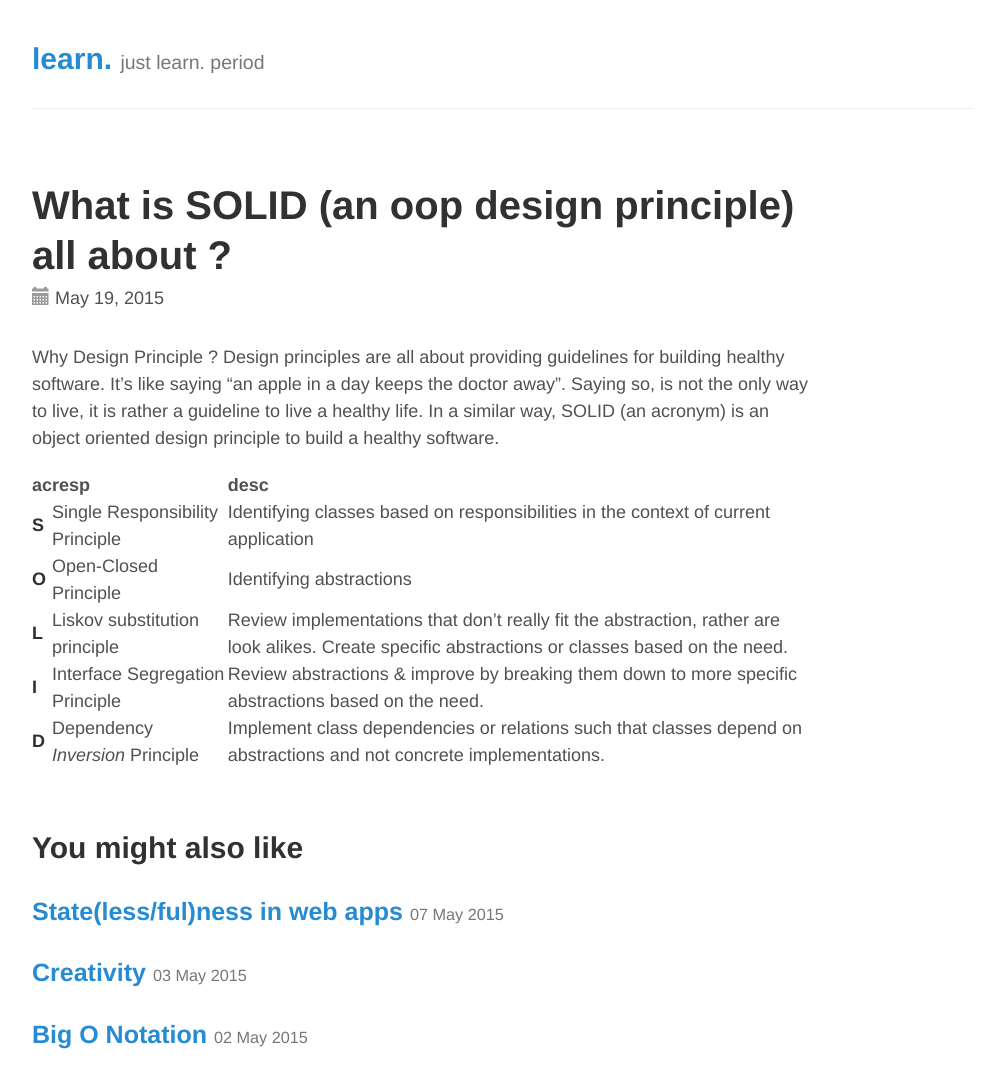
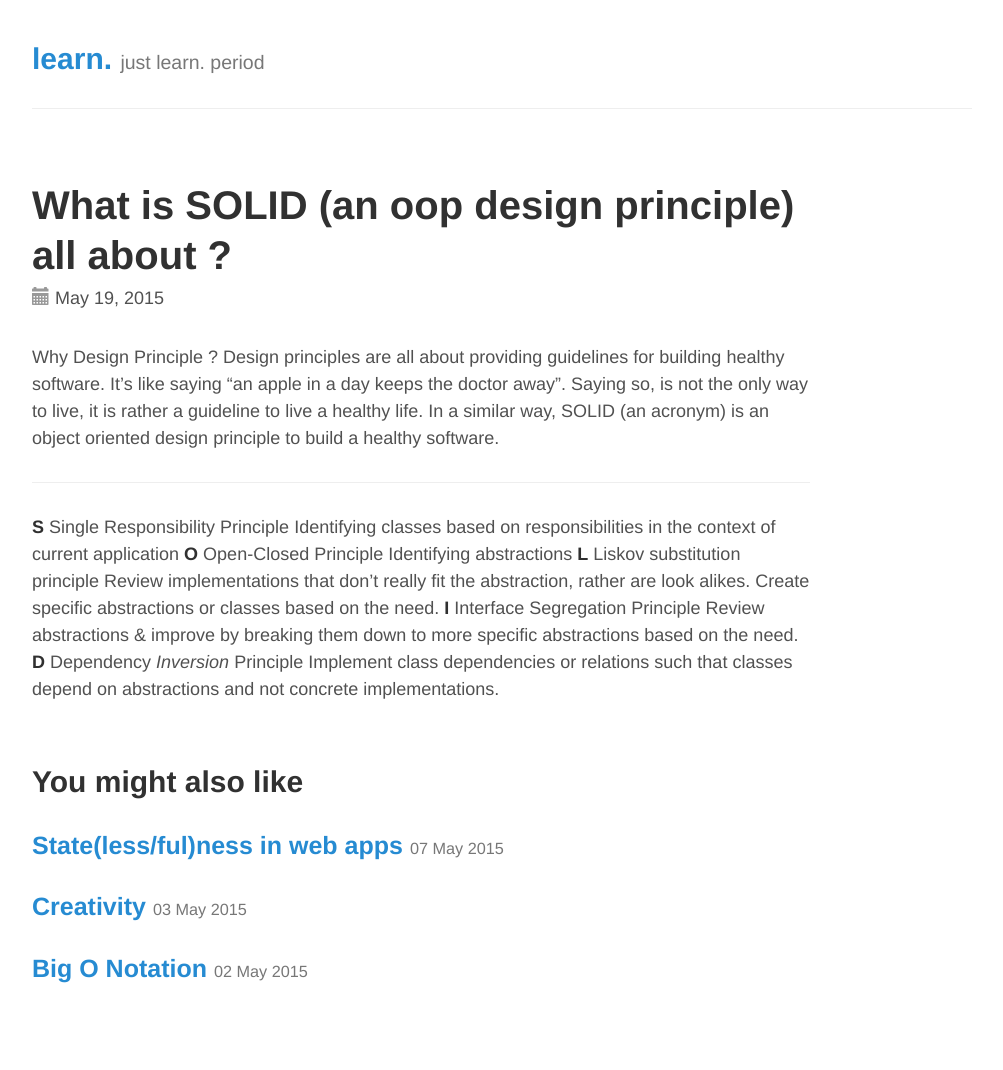
Before and after one commit to lakshma/lakshma.github.io, a Jekyll site: the page built from _posts/2015-05-19-solid-design-principle.md, in a window 1280 px wide. Shown: the whole page, without its empty margins (138-1141 px from the left). Built offline with Jekyll 4.4.1, drawn with Linux system fonts in a browser that asks for light colours; Markdown is read by kramdown in place of the engine named in the settings; after the commit the page ends 1004 px from its top, so only the background shows below that.

Commit message:
no message

```diff
--- a/_config.yml
+++ b/_config.yml
@@ -1,7 +1,7 @@
 # Dependencies
 markdown:         rdiscount
 pandoc:
-   extensions: [pipe_tables]
+   extensions: [simple_tables]
 pygments:         true
 
 # Permalinks
--- a/_posts/2015-05-19-solid-design-principle.md
+++ b/_posts/2015-05-19-solid-design-principle.md
@@ -7,10 +7,9 @@
 Saying so, is not the only way to live, it is rather a guideline to live a healthy life. In a similar way, SOLID (an acronym) is an object oriented design principle to build a healthy
 software.
 
-ac   | resp                           | desc
-:----|:-------------------------------|:---
-**S**|Single Responsibility Principle |Identifying classes based on responsibilities in the context of current application
-**O**|Open-Closed Principle           |Identifying abstractions
-**L**|Liskov substitution principle   |Review implementations that don't really fit the abstraction, rather are look alikes. Create specific abstractions or classes based on the need.
-**I**|Interface Segregation Principle |Review abstractions & improve by breaking them down to more specific abstractions based on the need.
-**D**|Dependency *Inversion* Principle|Implement class dependencies or relations such that classes depend on abstractions and not concrete implementations.
+-----	------------------------------		----
+**S**	Single Responsibility Principle 	Identifying classes based on responsibilities in the context of current application
+**O**	Open-Closed Principle           	Identifying abstractions
+**L**	Liskov substitution principle   	Review implementations that don't really fit the abstraction, rather are look alikes. Create specific abstractions or classes based on the need.
+**I**	Interface Segregation Principle 	Review abstractions & improve by breaking them down to more specific abstractions based on the need.
+**D**	Dependency *Inversion* Principle	Implement class dependencies or relations such that classes depend on abstractions and not concrete implementations.
```
